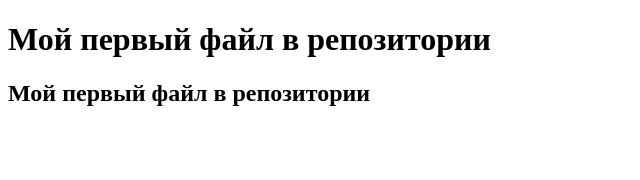
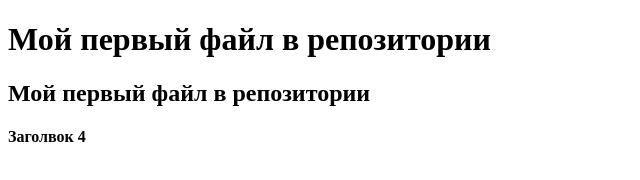
Before and after one commit to User3777/firstPublicRepository, a plain HTML site: page index.html in a window 1280 px wide. Shown: the full height of the page, 0-640 px from the left. Drawn offline with Linux system fonts and the light colour scheme.

Commit message:
Добавляем 4 заголовко

```diff
--- a/index.html
+++ b/index.html
@@ -7,5 +7,6 @@
 <body class="body">
     <h1> Мой первый файл в репозитории</h1>
     <h2> Мой первый файл в репозитории</h2>
+    <h4>Заголвок 4</h4>
 </body>
 </html>
```
